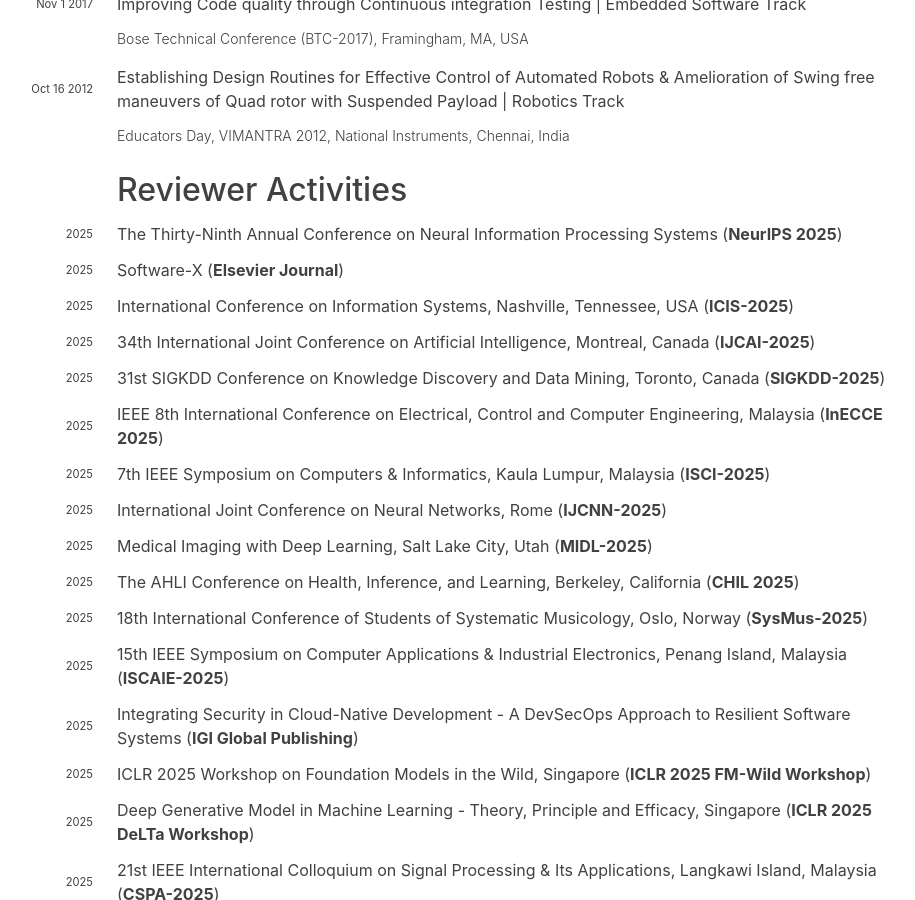
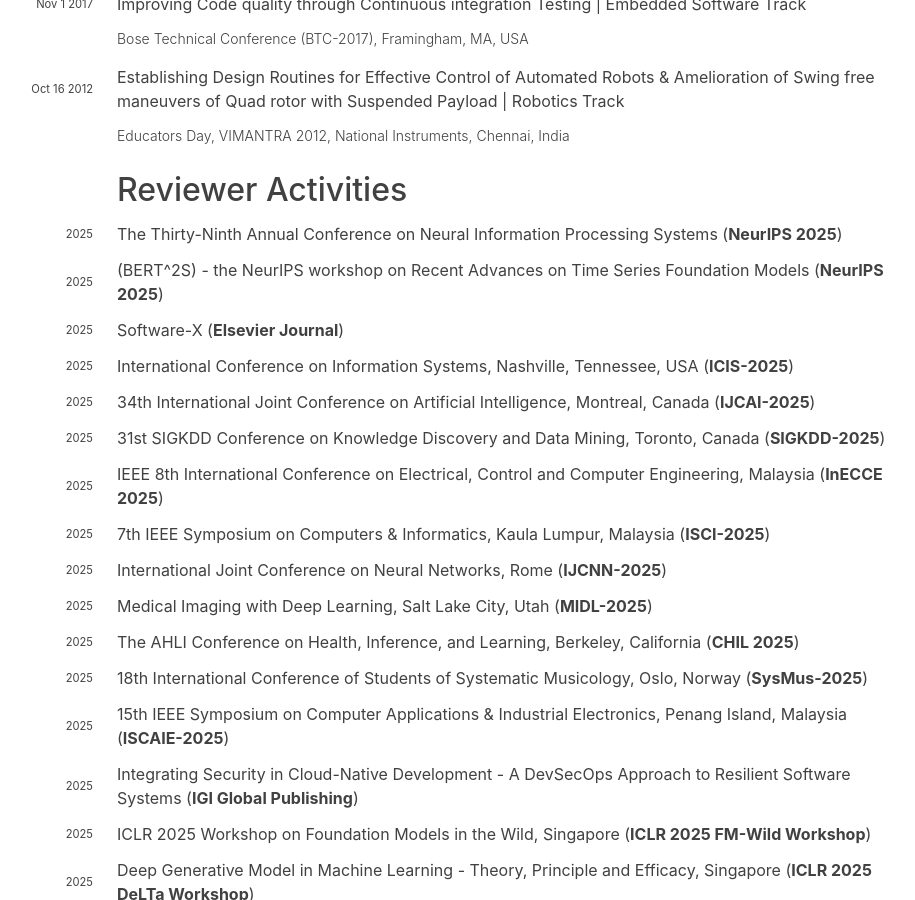
Before and after one commit to hariharanragothaman/hariharanragothaman.github.io, a Jekyll site: the page built from cv.md, in a window 1280 px wide and 900 px high, scrolled down 6289 px. Shown: the whole window, without its empty margins (215-1130 px from the left). Built offline with Jekyll 4.4.1, drawn with Linux system fonts in a browser that asks for light colours; nearby versions of some CDN libraries; some web fonts are replaced.

Commit message:
Polishes and Updates

```diff
--- a/_data/reviewer.yaml
+++ b/_data/reviewer.yaml
@@ -3,6 +3,12 @@
   years:
     - year: 2025
       url: https://neurips.cc/
+
+- venue: (BERT^2S) - the NeurIPS workshop on Recent Advances on Time Series Foundation Models
+  venue-shorthand: NeurIPS 2025
+  years:
+    - year: 2025
+      url: https://berts-workshop.github.io/
 
 - venue: Software-X
   venue-shorthand: Elsevier Journal
```
